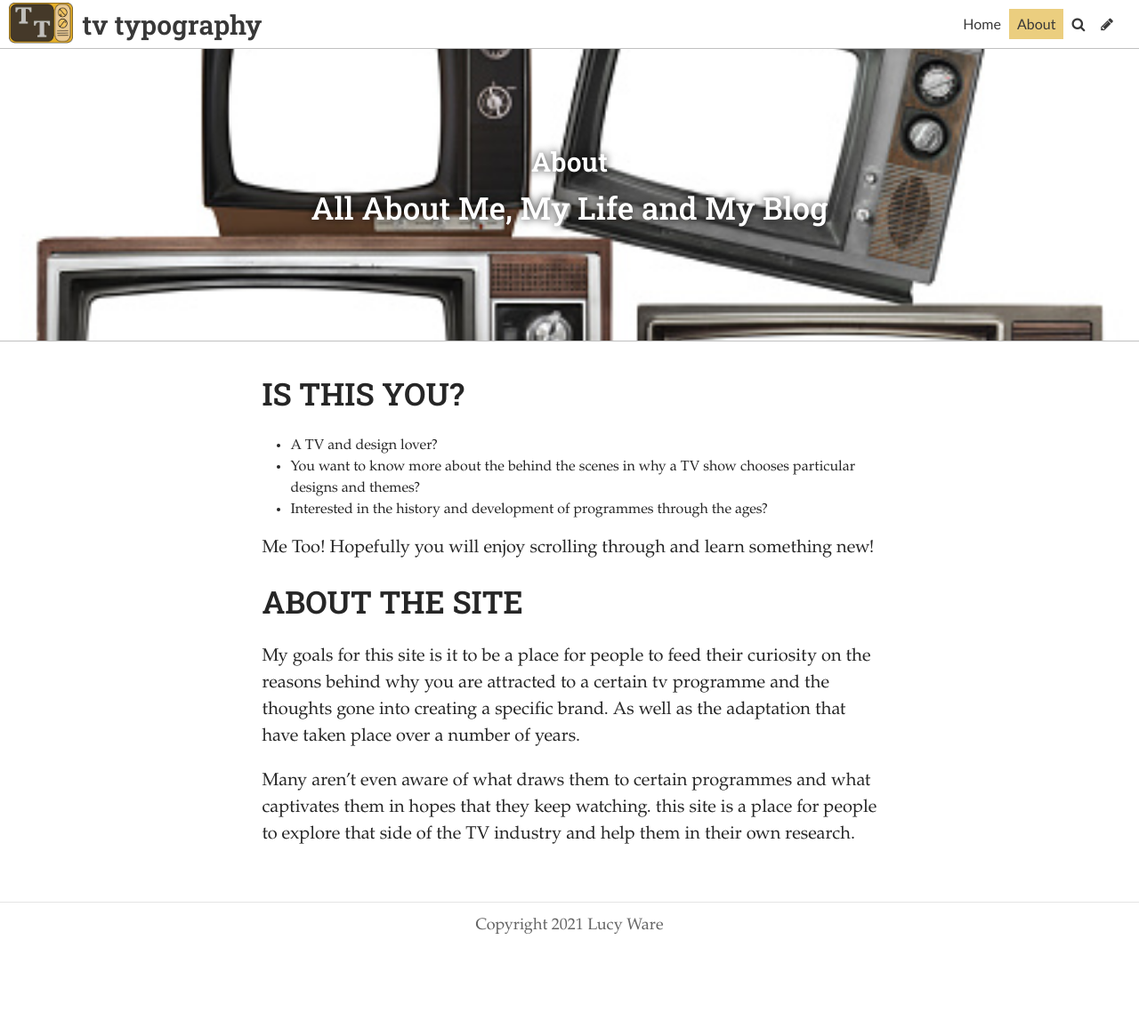
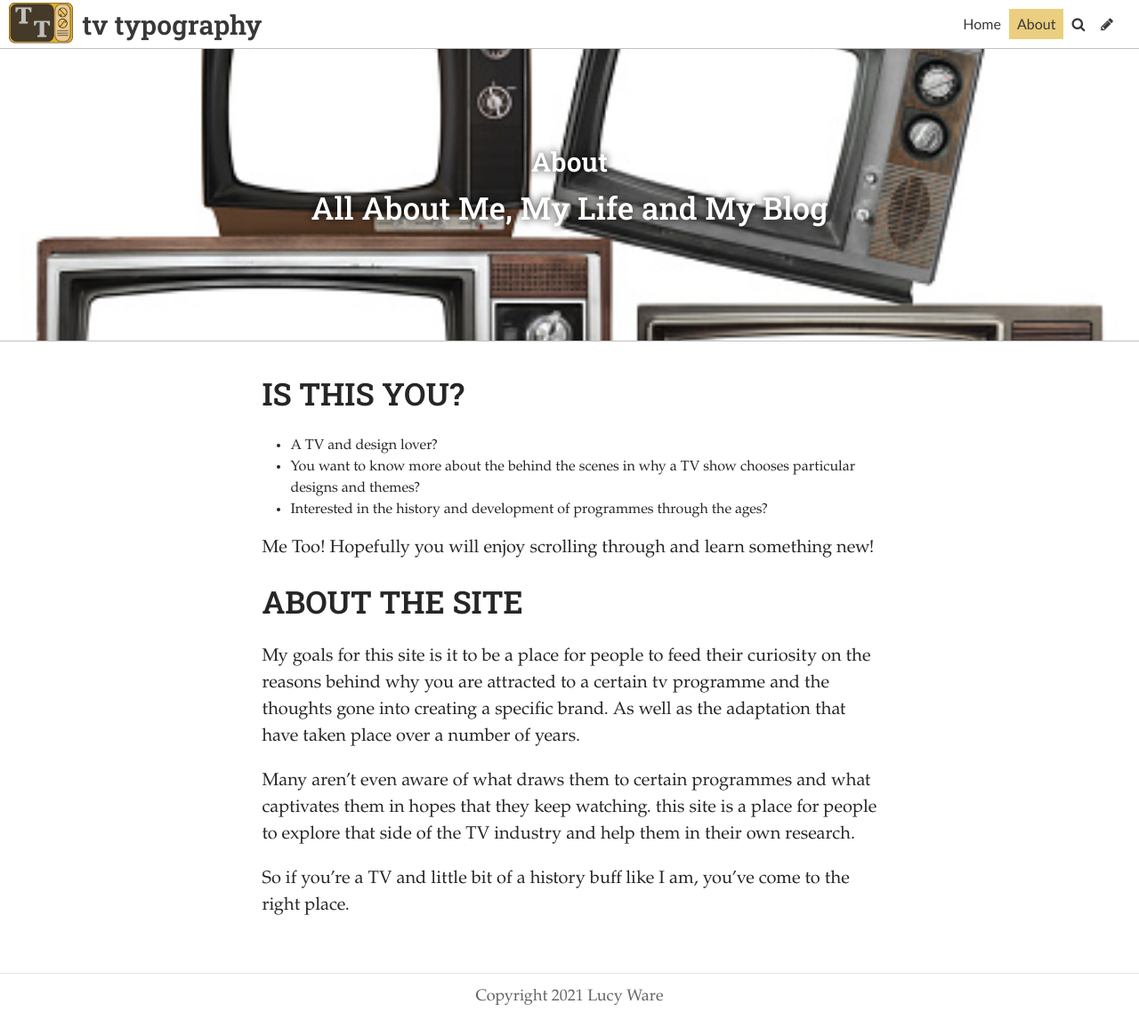
Before and after one commit to Lucyware/typography-, a Jekyll site: the page built from pages/about.md, in a window 1280 px wide. Shown: the whole page at 89% size. Built offline with Jekyll 4.4.1, drawn with Linux system fonts in a browser that asks for light colours; some web fonts are replaced; before the commit the page ends 1085 px from its top, so only the background shows below that.

Commit message:
Update Page “about”

```diff
--- a/pages/about.md
+++ b/pages/about.md
@@ -24,3 +24,5 @@ Me Too! Hopefully you will enjoy scrolling through and learn something new!
 My goals for this site is it to be a place for people to feed their curiosity on the reasons behind why you are attracted to a certain tv programme and the thoughts gone into creating a specific brand. As well as the adaptation that have taken place over a number of years.
 
 Many aren't even aware of what draws them to certain programmes and what captivates them in hopes that they keep watching. this site is a place for people to explore that side of the TV industry and help them in their own research.
+
+So if you’re a TV and little bit of a history buff like I am, you’ve come to the right place.
```
